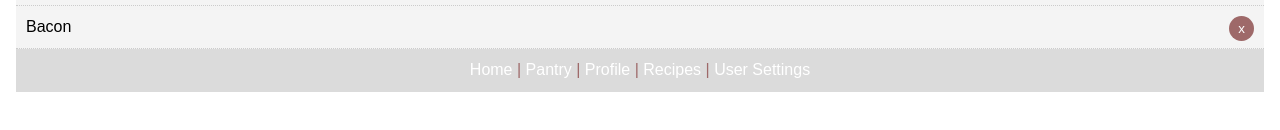
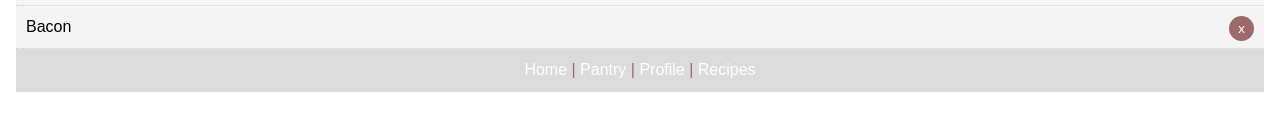
Before and after one commit to automeal/AutoMeal, a React (Create React App) app in the folder client/: page / in a window 1280 px wide. Shown: the part 540-670 px from the top of the page. Built offline with nearby package versions, Linux system fonts and the light colour scheme.

Commit message:
Added pages

```diff
--- a/client/src/components/layout/Footer.js
+++ b/client/src/components/layout/Footer.js
@@ -7,8 +7,7 @@ function Footer() {
           <Link style={linkStyle} to="/">Home</Link> | <Link style={linkStyle}
           to="/pantry">Pantry</Link> | <Link style={linkStyle}
           to="/profile">Profile</Link> | <Link style={linkStyle}
-          to="/recipes">Recipes</Link> | <Link style={linkStyle}
-          to="/userSettings">User Settings</Link>
+          to="/recipes">Recipes</Link>
         </footer>
     );
 }
```
Also changed, not shown: client/src/components/pages/Home.js (added), client/src/components/pages/Login.js (added), client/src/components/pages/MealPlan.js (added), client/src/components/pages/Nutrition.js (added), client/src/components/pages/Recipes.js (added), client/src/components/pages/Register.js (added), 1 other file (tests, documents, lock files or other folders).
